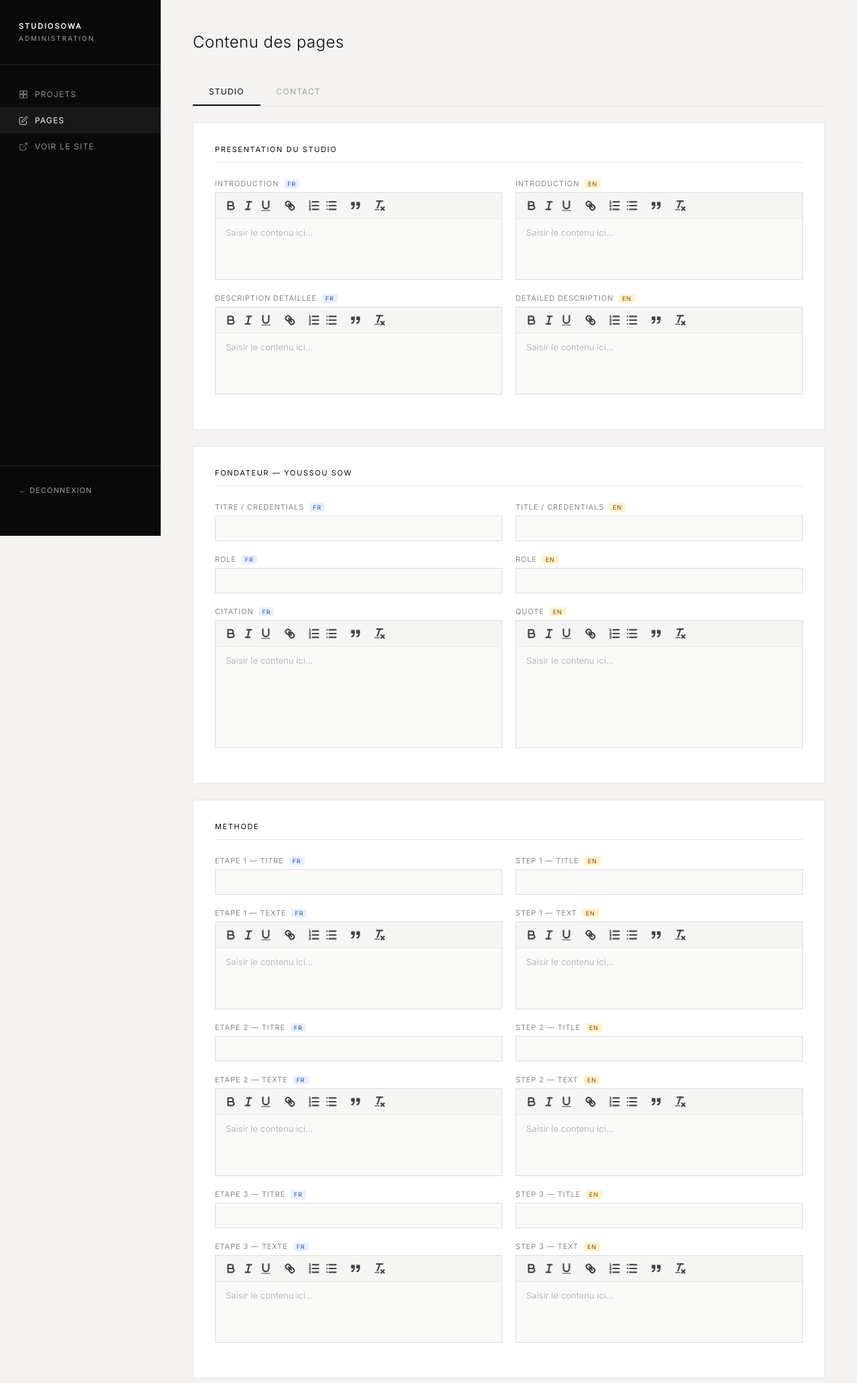
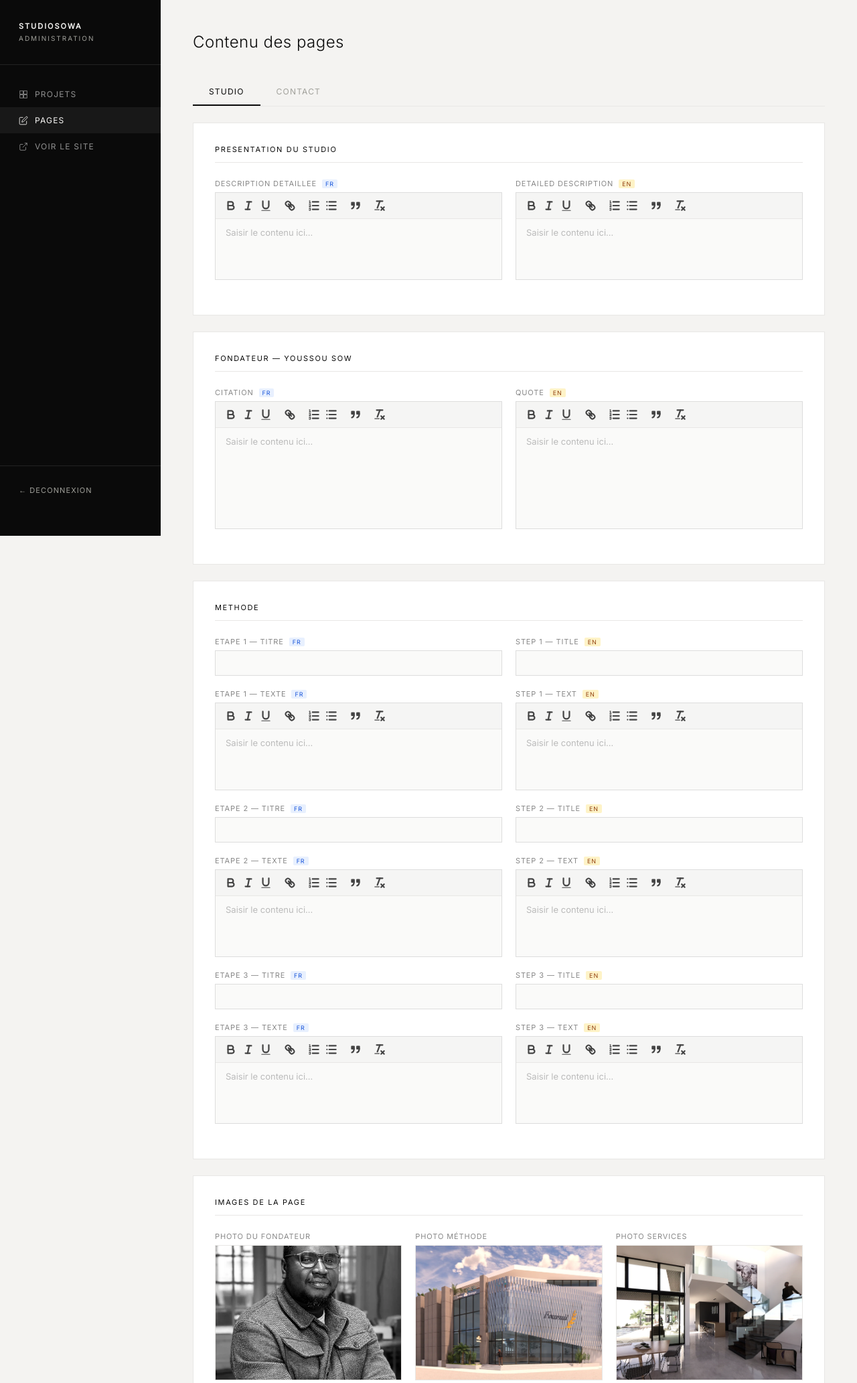
Before and after one commit to pacadiit/studiosowa, a Flask app: page /admin/pages/studio in a window 1280 px wide. Shown: the top 2065 px of the page at 67% size. Run offline with Flask 3, Linux system fonts and the light colour scheme; the visitor is signed in with stand-in values (Sample User, id 1); data comes from the database, SQL or seed files in the repository; data that the repository does not hold is empty; some libraries are stand-ins or nearby versions.

Commit message:
admin: remove intro and founder title/role fields from studio page

```diff
--- a/templates/admin/page_content.html
+++ b/templates/admin/page_content.html
@@ -249,10 +249,6 @@
       <div class="content-section">
         <h3>Presentation du Studio</h3>
         <div class="field-row">
-          {{ richtext('studio_intro_fr', 'Introduction', 'fr') }}
-          {{ richtext('studio_intro_en', 'Introduction', 'en') }}
-        </div>
-        <div class="field-row">
           {{ richtext('studio_detail_fr', 'Description detaillee', 'fr') }}
           {{ richtext('studio_detail_en', 'Detailed description', 'en') }}
         </div>
@@ -261,30 +257,6 @@
       <!-- Fondateur -->
       <div class="content-section">
         <h3>Fondateur — Youssou SOW</h3>
-        <div class="field-row">
-          <div class="field-group">
-            <label>Titre / Credentials <span class="lang-tag fr">FR</span></label>
-            <input type="text" name="studio_founder_title_fr"
-                   value="{{ content.studio_founder_title_fr.value }}">
-          </div>
-          <div class="field-group">
-            <label>Title / Credentials <span class="lang-tag en">EN</span></label>
-            <input type="text" name="studio_founder_title_en"
-                   value="{{ content.studio_founder_title_en.value }}">
-          </div>
-        </div>
-        <div class="field-row">
-          <div class="field-group">
-            <label>Role <span class="lang-tag fr">FR</span></label>
-            <input type="text" name="studio_founder_role_fr"
-                   value="{{ content.studio_founder_role_fr.value }}">
-          </div>
-          <div class="field-group">
-            <label>Role <span class="lang-tag en">EN</span></label>
-            <input type="text" name="studio_founder_role_en"
-                   value="{{ content.studio_founder_role_en.value }}">
-          </div>
-        </div>
         <div class="field-row">
           {{ richtext('studio_founder_quote_fr', 'Citation', 'fr', tall=true) }}
           {{ richtext('studio_founder_quote_en', 'Quote', 'en', tall=true) }}
```
Also changed, not shown: templates/studio.html (+0 -12 lines).
